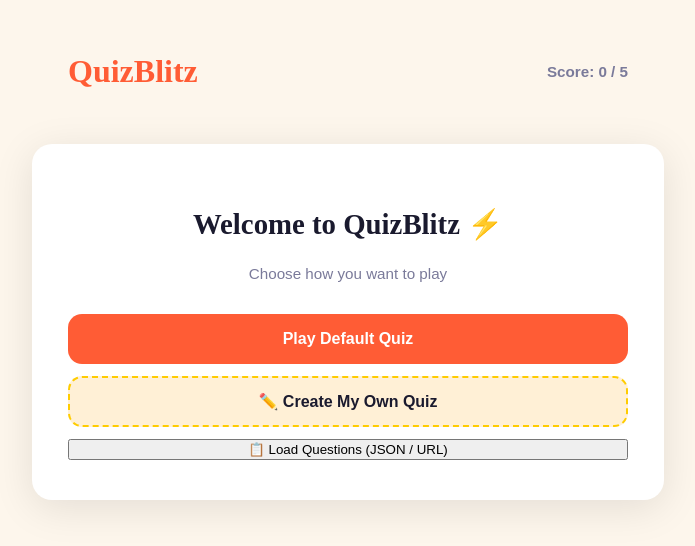
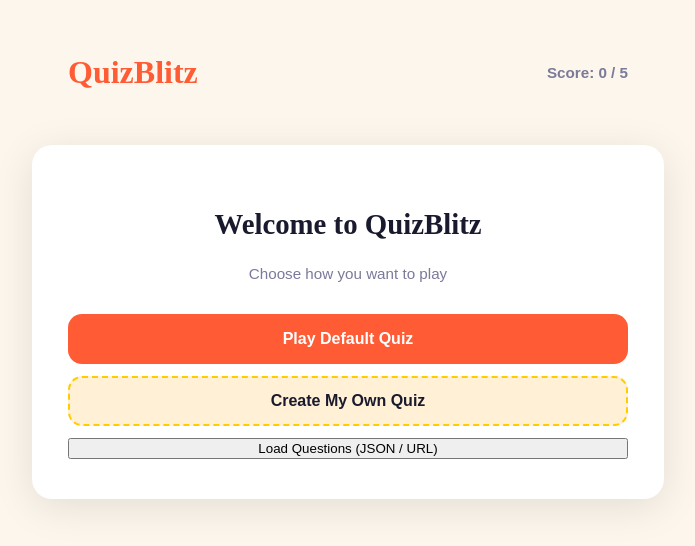
Before and after one commit to OleksandrPass/Quiz_Page, a React (Vite) app in the folder quizblitz/: page / in a window 1280 px wide. Shown: the part 158-704 px from the top of the page, without its empty margins (292-987 px from the left). Built offline with nearby package versions, Linux system fonts and the light colour scheme.

Commit message:
fix: adjust UI text/icons

```diff
--- a/quizblitz/src/App.tsx
+++ b/quizblitz/src/App.tsx
@@ -60,17 +60,17 @@ export default function App() {
 
             {screen === "home" && (
                 <div className="card home-card">
-                    <h2 className="creator-title">Welcome to QuizBlitz ⚡</h2>
+                    <h2 className="creator-title">Welcome to QuizBlitz</h2>
                     <p className="creator-subtitle">Choose how you want to play</p>
                     <div className="home-buttons">
                         <button className="btn-next" onClick={() => startQuiz(defaultQuestions)}>
                             Play Default Quiz
                         </button>
                         <button className="btn-add" onClick={() => setScreen("creator")}>
-                            ✏️ Create My Own Quiz
+                            Create My Own Quiz
                         </button>
                         <button className="btn-load" onClick={() => setScreen("loader")}>
-                            📋 Load Questions (JSON / URL)
+                            Load Questions (JSON / URL)
                         </button>
                     </div>
                 </div>
--- a/quizblitz/src/components/Quizloader.tsx
+++ b/quizblitz/src/components/Quizloader.tsx
@@ -52,7 +52,7 @@ export default function QuizLoader({ onQuizReady }: QuizLoaderProps) {
 
             const questions = validateQuestions(parsed);
 
-            if (questions.length > 5) {
+            if (questions.length > 5) {                                                    // <----
                 throw new Error("Maximum 5 questions allowed.");
             }
 
@@ -118,8 +118,7 @@ export default function QuizLoader({ onQuizReady }: QuizLoaderProps) {
                         The URL must return a JSON array of question objects in the same format as above.
                     </p>
                     <p className="loader-hint">
-                        You can use <a href="https://jsonplaceholder.typicode.com/" target="_blank" rel="noopener noreferrer">JSONPlaceholder</a> to generate fake data.
-                        //https://cdn.jsdelivr.net/gh/OleksandrPass/Quiz_Page@main/quizblitz/questions.json
+                        https://cdn.jsdelivr.net/gh/OleksandrPass/Quiz_Page@main/quizblitz/questions.json
                     </p>
                 </div>
             )}
```
